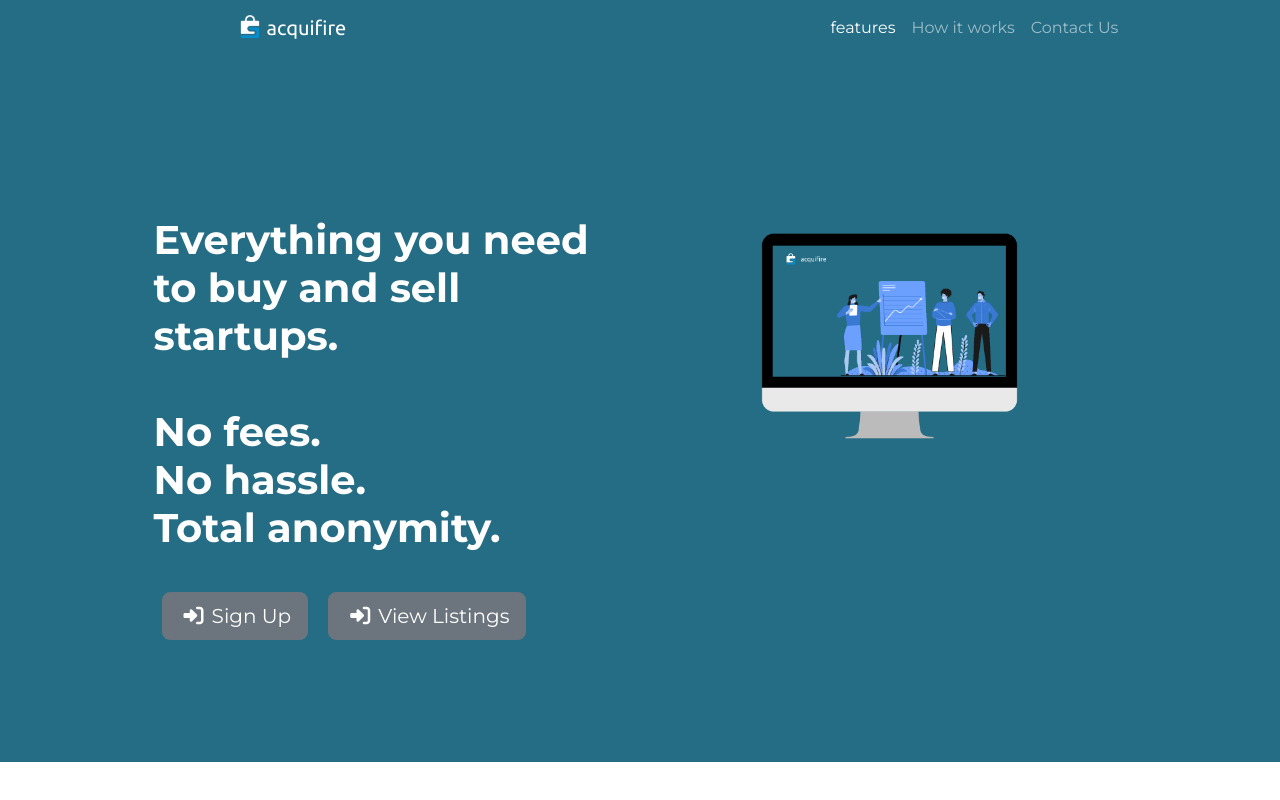
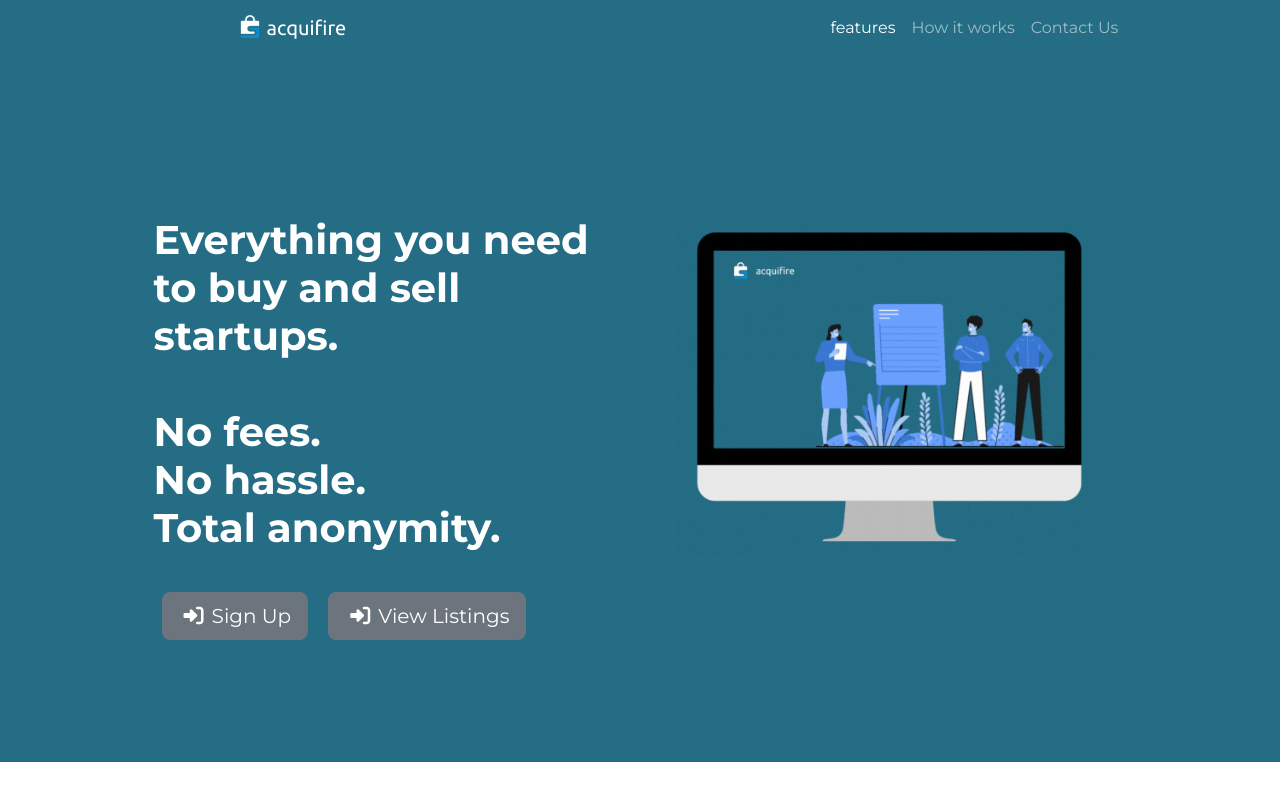
Before and after one commit to bharathgg/acquifire, a plain HTML site: page index.html in a window 1280 px wide. Shown: the top 800 px of the page. Drawn offline with nearby package versions, Linux system fonts and the light colour scheme.

Commit message:
changed the src of title image

```diff
--- a/index.html
+++ b/index.html
@@ -57,7 +57,7 @@
       </div>
     </div>
     <div class="col-lg-6">
-      <img class="acquifire-homepage-image" src="images/Acquifire.png" alt="acquifire desktop" />
+      <img class="acquifire-homepage-image" src="images/acquifire-title-logo.gif" alt="acquifire desktop" />
     </div>
   </div>
 </div>
```
